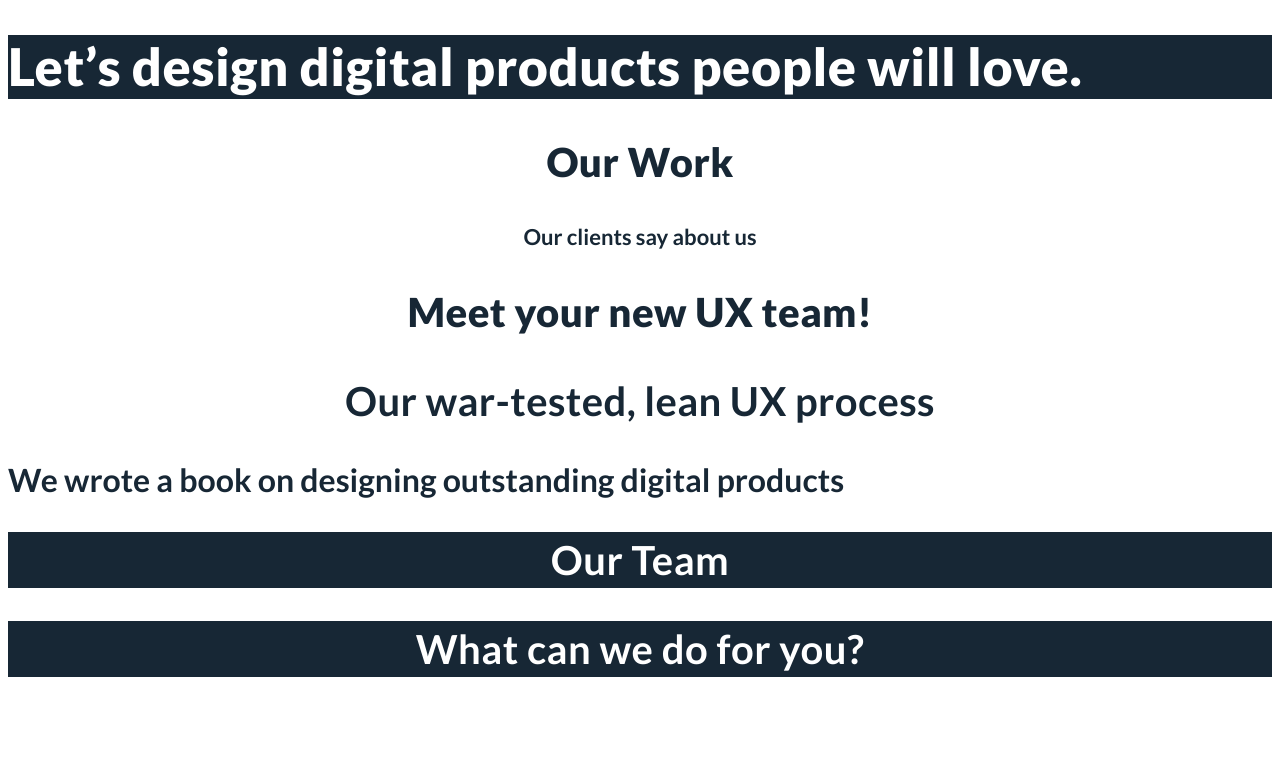
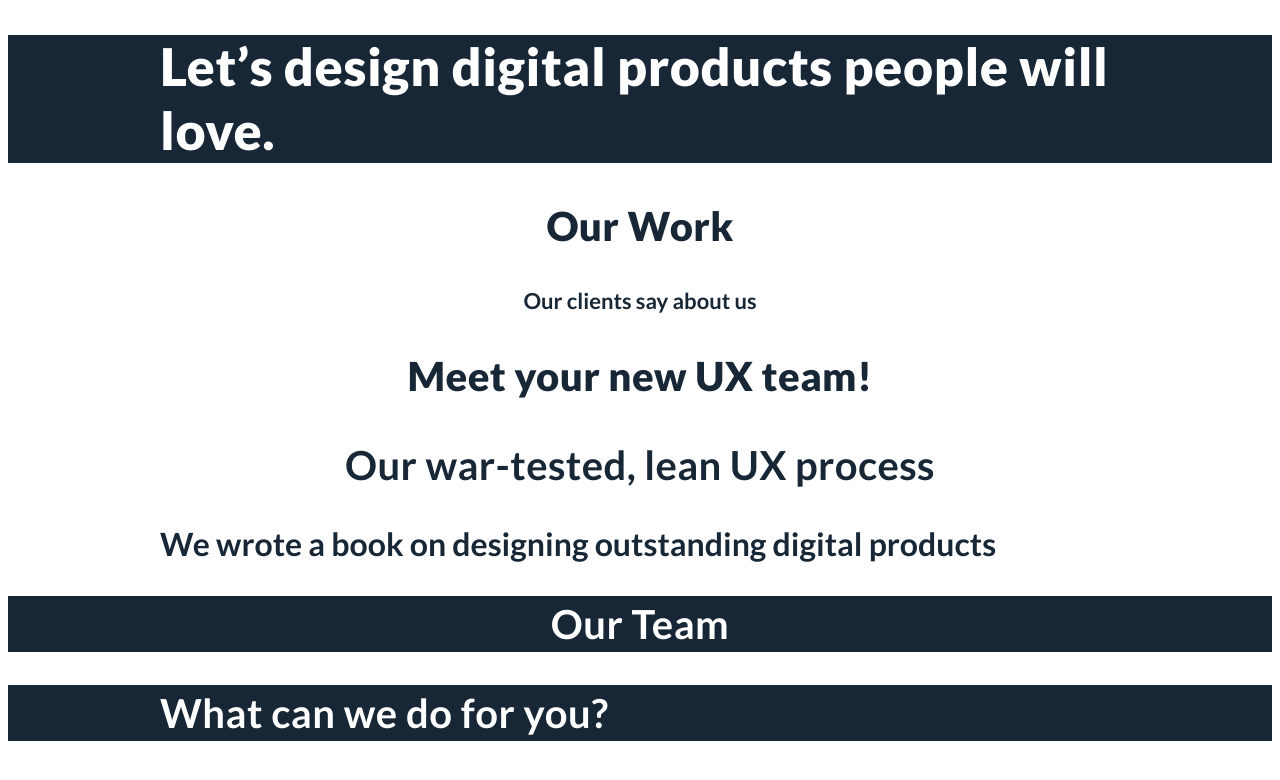
Before and after one commit to vonblum/project, a plain HTML site: page index.html in a window 1280 px wide. Drawn offline with Linux system fonts and the light colour scheme.

Commit message:
i like wraps

```diff
--- a/index.html
+++ b/index.html
@@ -11,57 +11,74 @@
 
   <body>
     <header class="dark">
+      <div class="wrap">
         <h1 class="Page-Title">
           Let’s design digital products people will love.
         </h1>
+      </div>
     </header>
 
     <section>
+      <div class="wrap">
         <h1 class="Section-Title-Black">
           Our Work
         </h1>
+      </div>
     </section>
 
     <section>
+      <div class="wrap">
         <h1 class="Carousel-Title">
           Our clients say about us
         </h1>
+      </div>
     </section>
 
     <section>
+      <div class="wrap">
         <h1 class="Section-Title-Black">
           Meet your new UX team!
         </h1>
+      </div>
     </section>
 
     <section>
+      <div class="wrap">
         <h1 class="Section-Title">
           Our war-tested, lean UX process
         </h1>
+      </div>
     </section>
 
     <section>
+      <div class="wrap">
         <h1 class="Section-Subtitle">
           We wrote a book on designing outstanding digital products
         </h1>
+      </div>
     </section>
 
     <section class="dark">
+      <div class="wrap">
         <h1 class="Section-Title-White">
           Our Team
         </h1>
+      </div>
     </section>
 
-    <section class="dark">
+    <section class="dark contact">
+      <div class="wrap">
         <h1 class="Section-Title-White">
           What can we do for you?
         </h1>
+      </div>
     </section>
 
     <footer>
+      <div class="wrap">
         <h1>
         </h1>
+      </div>
     </footer>
-
   </body>
 </html>
--- a/style.css
+++ b/style.css
@@ -1,5 +1,9 @@
 body {
   font-family: Lato, sans-serif;
+}
+
+h1 {
+  text-align: center;
 }
 
 /* Color palette */
@@ -22,6 +26,7 @@ body {
   line-height: 1.23;
   letter-spacing: 0.6px;
   color: var(--white);
+  text-align: left;
 }
 
 .Section-Title-Black {
@@ -51,6 +56,10 @@ body {
   color: var(--white);
 }
 
+.contact .Section-Title-White {
+  text-align: left;
+}
+
 .Card-Title {
   font-size: 38px;
   font-weight: 900;
@@ -64,6 +73,7 @@ body {
   font-weight: bold;
   line-height: 1.13;
   color: var(--dark);
+  text-align: left;
 }
 
 .Quote {
@@ -117,3 +127,8 @@ body {
 .dark {
   background: var(--dark);
 }
+
+.wrap {
+  max-width: 960px;
+  margin: 0 auto;
+}
```
Lines whose indentation alone changed are shown as unchanged.
